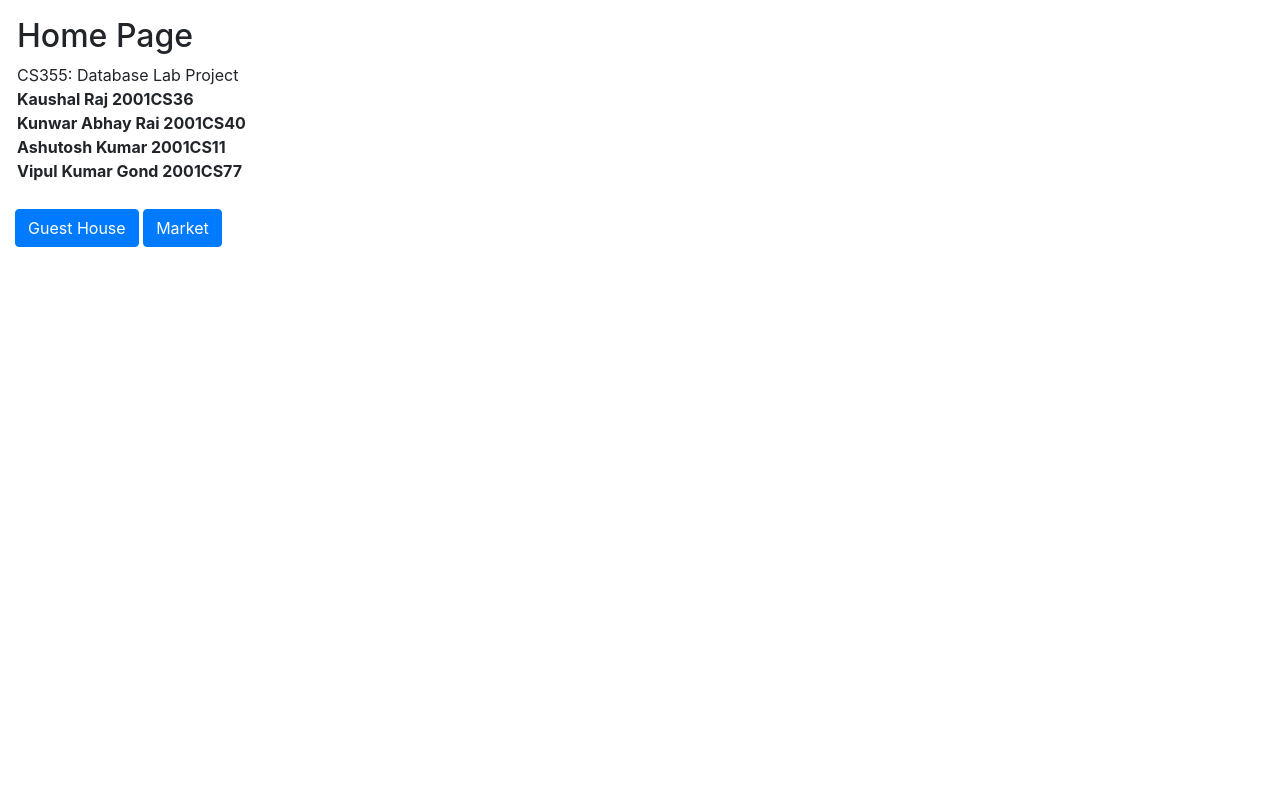
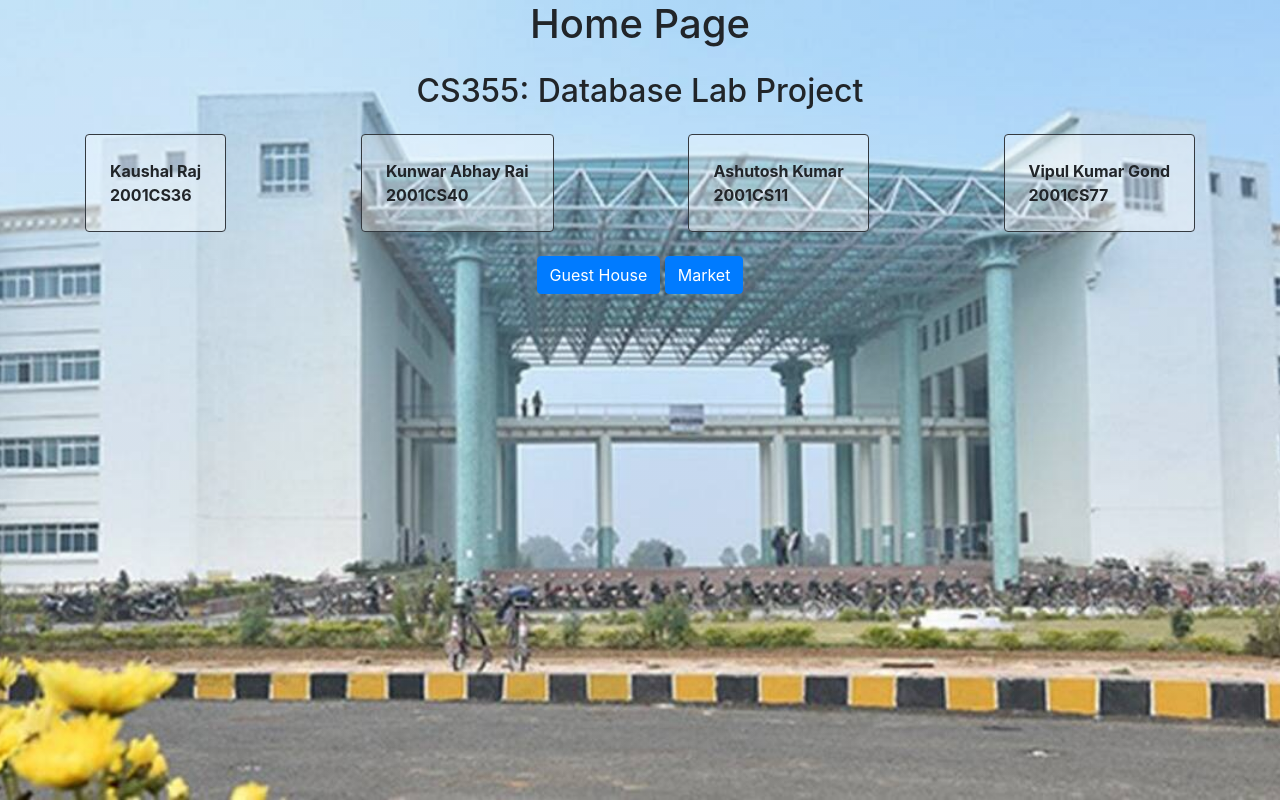
Before and after one commit to kunwarAbhay/campus_amenities, a PHP site: page / in a window 1280 px wide. Run offline with PHP 8.4, Linux system fonts and the light colour scheme.

Commit message:
updated home page

```diff
--- a/index.php
+++ b/index.php
@@ -1,23 +1,46 @@
 <link href="//maxcdn.bootstrapcdn.com/bootstrap/4.1.1/css/bootstrap.min.css" rel="stylesheet" id="bootstrap-css">
+<style>
+    body {
+        background-image:  linear-gradient(#dddddd36 , #ffffff00) ,url(images/bg-iitp.jpg) ,url(images/bg-iitp.jpg);
+        background-size: cover;
+        height: 100vh;
+        background-position: center;
+    }
+
+    .contributor{
+        background-color: #ffffff5c;
+    }
+</style>
 
 <?php
     session_start();
     session_destroy();
 ?>
 
-<div style='padding: 17px'>
-<h2>Home Page</h2>
-    CS355: Database Lab Project<br>
-    <strong>Kaushal Raj 2001CS36</strong><br>
-    <strong>Kunwar Abhay Rai 2001CS40</strong><br>
-    <strong>Ashutosh Kumar 2001CS11</strong><br>
-    <strong>Vipul Kumar Gond 2001CS77</strong><br>
+
+<h1 class="text-center mb-4">Home Page</h1>
+<h2 class="text-center mb-4">CS355: Database Lab Project</h2>
+
+<div class="container d-flex justify-content-between mb-4">
+  <div class="border border-4 rounded border-dark p-4 contributor">
+    <div class="font-weight-bold">Kaushal Raj</div>
+    <div class="font-weight-bold">2001CS36</div>
+  </div>
+  <div class="border border-4 rounded border-dark p-4 contributor">
+    <div class="font-weight-bold">Kunwar Abhay Rai </div>
+    <div class="font-weight-bold">2001CS40</div>
+  </div>
+  <div class="border border-4 rounded border-dark p-4 contributor">
+    <div class="font-weight-bold">Ashutosh Kumar</div>
+    <div class="font-weight-bold">2001CS11</div>
+  </div>
+  <div class="border border-4 rounded border-dark p-4 contributor">
+    <div class="font-weight-bold">Vipul Kumar Gond</div>
+    <div class="font-weight-bold">2001CS77</div>
+  </div>
 </div>
 
-<div class="form-group">
-  <label class="col-md-8 control-label"></label>
-  <div class="col-md-8">
-        <a href="guest_house/home_guest_house.php" class="btn btn-primary">Guest House</a>
-        <a href="market/home_market.php" class="btn btn-primary">Market</a>
-    </div>
+<div class="container text-center">
+    <a href="guest_house/home_guest_house.php" class="btn btn-primary">Guest House</a>
+    <a href="market/home_market.php" class="btn btn-primary">Market</a>
 </div>
```
Also changed, not shown: images/bg-iitp.jpg (added).
